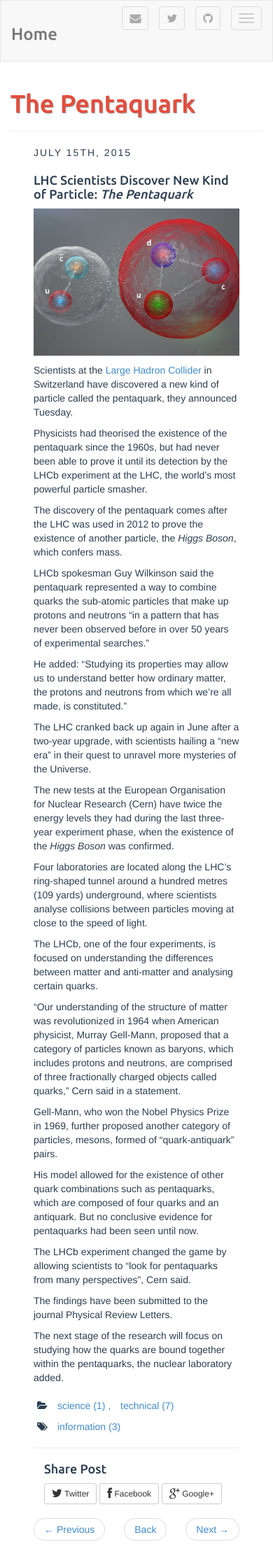
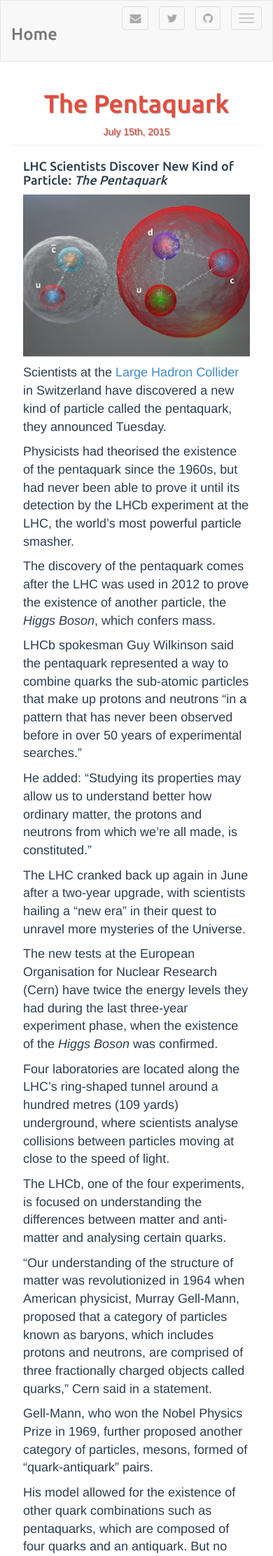
Before and after one commit to archbloom/archbloom.github.io, a Jekyll site: the page built from _posts/2015-07-15-the_pentaquark.md, in a window 390 px wide. Shown: the top 2224 px of the page at 70% size. Built offline with Jekyll 4.4.1, drawn with Linux system fonts in a browser that asks for light colours; some of the changed text lies outside the part shown.

Commit message:
Change page layout

```diff
--- a/_includes/post.html
+++ b/_includes/post.html
@@ -5,16 +5,17 @@
       <small>{{page.tagline}}</small>
     {% endif %}
   </h1>
-</div>
-
-<article>
-  <div class="col-sm-9">
-    <span class="post-date">
+  <span>
     {% assign d = page.date | date: "%d" | plus:'0' %} {{ page.date | date:
     "%B" }} {% case d %} {% when 1 or 21 or 31 %}{{ d }}st, {% when 2 or 22
     %}{{ d }}nd, {% when 3 or 23 %}{{ d }}rd, {% else %}{{ d }}th, {% endcase
     %} {{ page.date | date: "%Y" }}
   </span>
+</div>
+
+
+<article>
+  <div>
     <div class="article_body">
       {{ content }}
     </div>
@@ -73,35 +74,6 @@
 
     <hr />
 
-    <div>
-      <section class="share col-sm-6">
-        <h4 class="section-title">Share Post</h4>
-        <a
-          class="btn btn-default btn-sm twitter"
-          href="http://twitter.com/share?text={{page.title | encode}}{% if site.author.twitter%}&via={{site.author.twitter}}{% endif %}"
-          onclick="window.open(this.href, 'twitter-share', 'width=550,height=235');return false;"
-        >
-          <i class="fa fa-twitter fa-lg"></i>
-          Twitter
-        </a>
-        <a
-          class="btn btn-default btn-sm facebook"
-          href="https://www.facebook.com/sharer/sharer.php"
-          onclick="window.open(this.href, 'facebook-share','width=580,height=296');return false;"
-        >
-          <i class="fa fa-facebook fa-lg"></i>
-          Facebook
-        </a>
-        <a
-          class="btn btn-default btn-sm gplus"
-          onclick="window.open('https://plus.google.com/share?url='+window.location.href, 'google-plus-share', 'width=490,height=530');return false;"
-        >
-          <i class="fa fa-google-plus fa-lg"></i>
-          Google+
-        </a>
-      </section>
-    </div>
-
     <div class="clearfix"></div>
 
     <ul class="pager">
@@ -123,123 +95,5 @@
       {% endif %}
     </ul>
   </div>
-
-  <div class="col-sm-3 sidebar-2">
-    {% unless page.categories == empty %}
-      <ul class="tag_box list-unstyled list-inline">
-        <li><i class="fa fa-folder-open"></i></li>
-        {% assign categories_list = page.categories %}
-        {% if categories_list.first[0] == null %}
-          {% for category in categories_list %}
-            <li>
-              <a href="{{ site.BASE_PATH }}/{{ site.categories_path }}#{{ category }}-ref">
-                {{ category | join: "/" }}
-                <span>({{ site.categories[category].size }})</span>
-                {% unless forloop.last %},{% endunless %}
-              </a>
-            </li>
-          {% endfor %}
-        {% else %}
-          {% for category in categories_list %}
-            <li>
-              <a href="{{ site.BASE_PATH }}/{{ site.categories_path }}#{{ category[0] }}-ref">
-                {{ category[0] | join: "/" }} <span>/{{ category[1].size }})</span>
-              </a>
-            </li>
-          {% endfor %}
-        {% endif %}
-      </ul>
-    {% endunless %}
-
-    {% unless page.tags == empty %}
-      <ul class="list-inline">
-        <li><i class="fa fa-tags"></i></li>
-        {% assign tags_list = page.tags %}
-        {% if tags_list.first[0] == null %}
-          {% for tag in tags_list %}
-            <li>
-              <a href="{{ site.BASE_PATH }}/{{ site.tags_path }}#{{ tag }}-ref">
-                {{ tag }} <span>({{ site.tags[tag].size }})</span>
-                {% unless forloop.last %},{% endunless %}
-              </a>
-            </li>
-          {% endfor %}
-        {% else %}
-          {% for tag in tags_list %}
-          <li>
-            <a href="{{ site.BASE_PATH }}/{{ site.tags_path }}#{{ tag[0] }}-ref">
-              {{ tag[0] }} <span>({{ tag[1].size }})</span>
-              {% unless forloop.last %},{% endunless %}
-            </a>
-          </li>
-          {% endfor %}
-        {% endif %}
-        {% assign tags_list = nil %}
-      </ul>
-    {% endunless %}
-
-    <!-- posts in similar category -->
-    {% capture page_categories %}
-      {% for category in page.categories %}
-        {{ category }}
-        {% unless forloop.last %},{% endunless %}
-      {% endfor %}
-    {% endcapture %}
-    {% assign this_page_categories = page_categories | split:',' %}
-
-    {% for item in (0..page.categories.size) %}
-      {% unless forloop.last %}
-        {%- capture category -%}
-          {{ this_page_categories[item] | strip_newlines | replace:' ', '' }}
-        {%- endcapture -%}
-        <hr />
-        <strong style="margin-top: 0px">Posts in category: <em>{{ category }}</em></strong>
-        <ul class="list-unstyled">
-          {% for post in site.categories[category] %}
-            {% if post.title != null %}
-              {% if post.title != page.title %}
-                <li style="line-height: 35px;">
-                  <a href="{{ site.BASE_PATH }}{{post.url}}">{{ post.title }}</a>
-                  <span class="text-muted">- {{ post.date | date: "%B %d, %Y" }}</span>
-                </li>
-              {% endif %}
-            {% endif %}
-          {% endfor %}
-        </ul>
-      {% endunless %}
-    {% endfor %}
-
-    <!-- posts with similar tags -->
-    {% capture page_tags %}
-      {% for tag in page.tags %}
-        {{ tag }}
-        {% unless forloop.last %},{% endunless %}
-      {% endfor %}
-    {% endcapture %}
-    {% assign this_page_tags = page_tags | split:',' %}
-
-    {% for item in (0..page.tags.size) %}
-      {% unless forloop.last %}
-        {%- capture tag -%}
-          {{ this_page_tags[item] | strip_newlines | replace:' ', '' }}
-        {%- endcapture -%}
-        <hr />
-        <strong style="margin-top: 0px">Posts with tag: <em>{{ tag }}</em></strong>
-        <ul class="list-unstyled">
-          {% for post in site.tags[tag] %}
-            {% if post.title != null %}
-              {% if post.title != page.title %}
-                <li style="line-height: 35px;">
-                  <a href="{{ site.BASE_PATH }}{{ post.url }}">{{ post.title }}</a>
-                  <span class="text-muted">- {{ post.date | date: "%B %d, %Y" }}</span>
-                </li>
-              {% endif %}
-            {% endif %}
-          {% endfor %}
-        </ul>
-      {% endunless %}
-    {% endfor %}
-    <hr />
-  </div>
 </article>
 <div class="clearfix"></div>
--- a/assets/css/style.css
+++ b/assets/css/style.css
@@ -89,15 +89,18 @@
 .page-header {
 	color: #e74c3c;
 	text-shadow: 1px 1px 1px rgba(150, 150, 150, 1);
+	text-align: center;
 }
 
 article{
 	margin-bottom: 10px;
 }
 
-.article_body{
-	margin-top: 20px;
-	margin-bottom: 20px;
+.article_body {
+	margin: 0 auto;
+	padding: 0 auto;
+	max-width: fit-content;
+	font-size: large;
 }
 
 .post-date {
```
Lines whose indentation alone changed are shown as unchanged.
